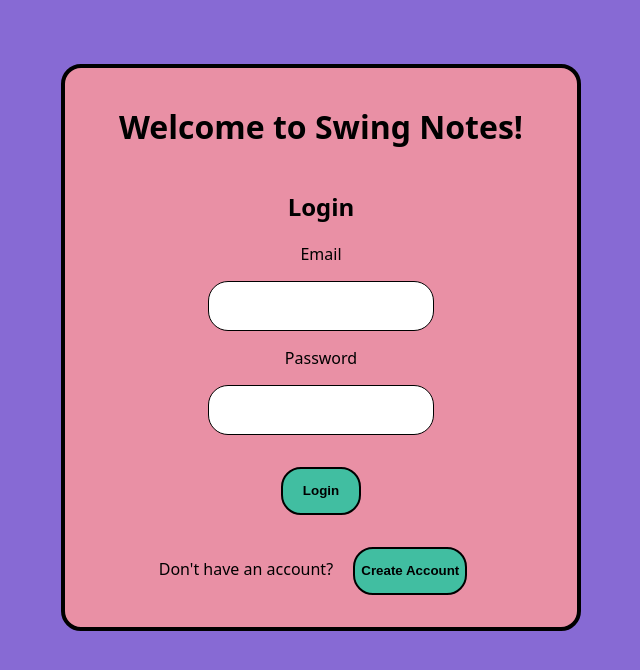
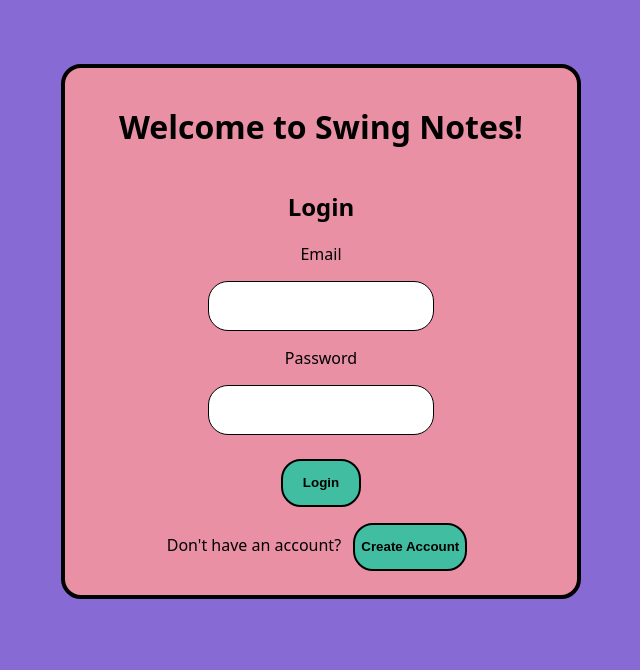
Before and after one commit to Rhibro/swing-notes, a React (Vite) app in the folder frontend/: page / in a window 1280 px wide. Shown: the top 670 px of the page, without its empty margins (319-959 px from the left). Built offline with nearby package versions, Linux system fonts and the light colour scheme.

Commit message:
another small style edit

```diff
--- a/frontend/src/index.css
+++ b/frontend/src/index.css
@@ -62,7 +62,7 @@ label {
 
 .formBtn {
   min-width: 5rem;
-  margin: 1rem;
+  margin: .5rem;
   min-height: 3rem;
   cursor: pointer;
   background-color: #41BEA1;
```
